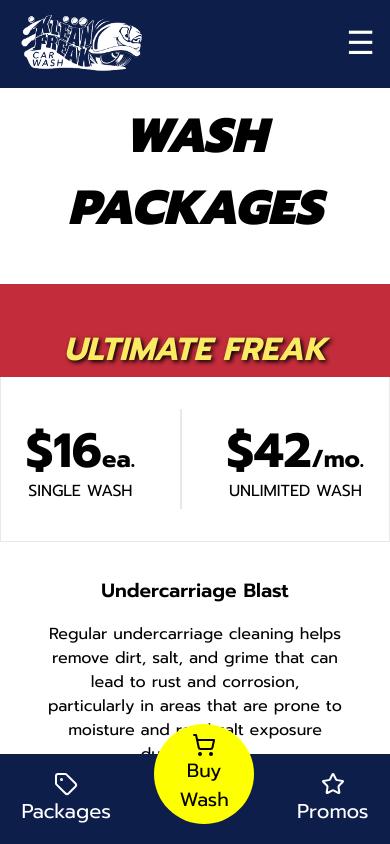
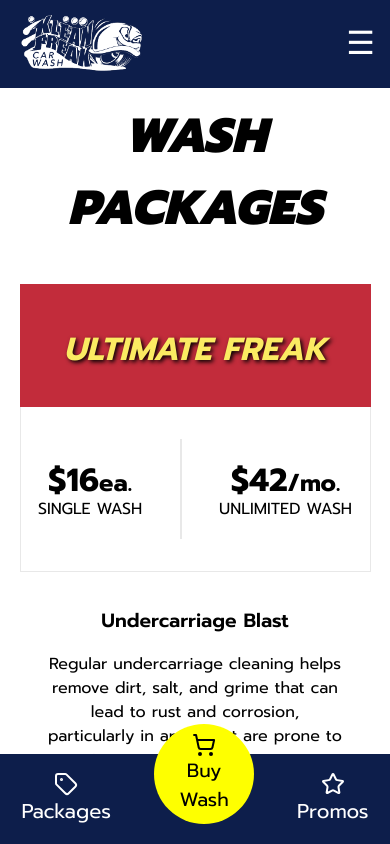
Before and after one commit to Jmorrissette1/klean-freak, a Next.js app: page /packages in a window 390 px wide. Shown: the top 844 px of the page. Built offline with nearby package versions, Linux system fonts and the light colour scheme.

Commit message:
added jotform

```diff
--- a/src/app/packages/package.module.css
+++ b/src/app/packages/package.module.css
@@ -250,6 +250,7 @@
 @media (max-width: 768px)  {
   .packageH1 {
     font-size: 2rem;
+    padding-bottom: 30px;
   }
   .packageSection {
     flex-direction: column;
@@ -265,7 +266,7 @@
   }
 
   .packageCard {
-    width: 100%;
+    width: 90%;
     opacity: 0;
     animation: fadeInLeft 2s cubic-bezier(0.25, 1, 0.5, 1) forwards;
     margin-bottom: 2rem;
@@ -293,4 +294,14 @@
     width: 80%;
     text-align: center;
   }
+  .price{
+    font-size: 2rem;
+  }
+  .packagePrice {
+  display: flex;
+  flex-direction: column;
+  justify-content: center;
+  align-items: center;
+  padding: 0;
 }
+}
--- a/src/app/sticker-redemption/page.tsx
+++ b/src/app/sticker-redemption/page.tsx
@@ -1,5 +1,29 @@
+'use client';
+
+
+
 const StickerRedemption = () => {
-  return <div>Sickers</div>;
+  return <div className="centeredColumn"><h2 className="pageH2">2025 Sticker Collection</h2>
+        <div className="stickerCollectionBox">
+        <p className="sticker-p1">Step 1: Scan QR code</p>
+        <p className="sticker-p2">Congratulations, you are here! Continue reading to learn more about the Sticker Collection and how to get started redeeming your stickers!
+        </p>
+        <p className="sticker-p1">Step 2: Fill out form</p>
+        <p className="sticker-p2">Each time you receive a Klean Freak sticker, your next step will be to redeem your sticker by filling out the form below. Be sure to include all required fields to complete the form.
+        </p>
+        <p className="sticker-p1">Step 3: Save Email
+        </p>
+        <p className="sticker-p2">Once you have completed the form, you have been registered as collecting a sticker. You will be emailed a confirmation email of completion, save this email as proof of redemption.
+        </p>
+        <p className="sticker-p1">Step 4: Special Offer</p>
+        <p className="sticker-p2">Between November 1st and November 30th, Klean Freak will have your special offer available to redeem at either location. If you did not fill out the form during the course of the promotion, please bring in all 6 sticker backs to your location to claim your special offer.
+        </p>
+        <iframe title="JotForm" src="https://form.jotform.com/251314570824150" width="100%" height="800px" frameBorder="0" scrolling="no" className="jotform-iframe"></iframe>
+
+
+      </div>
+      </div>;
 };
 
+
 export default StickerRedemption;
```
